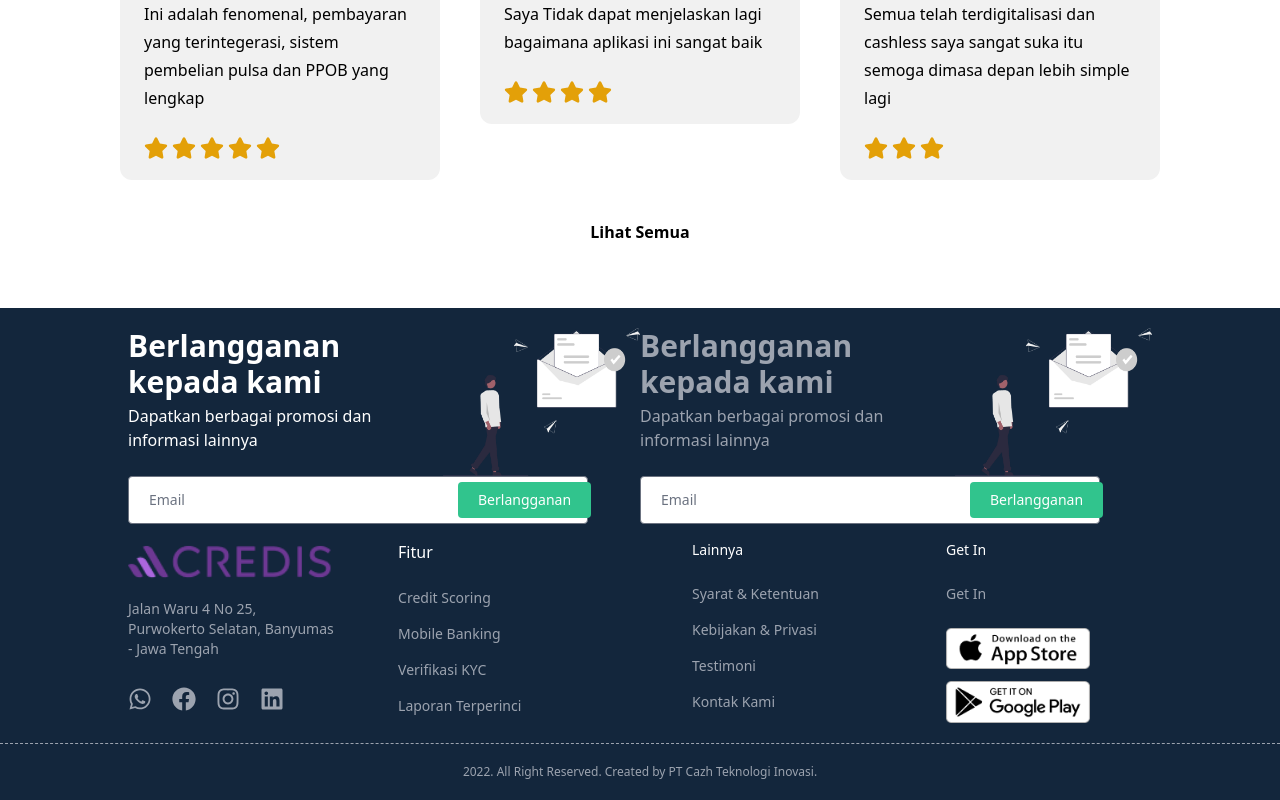
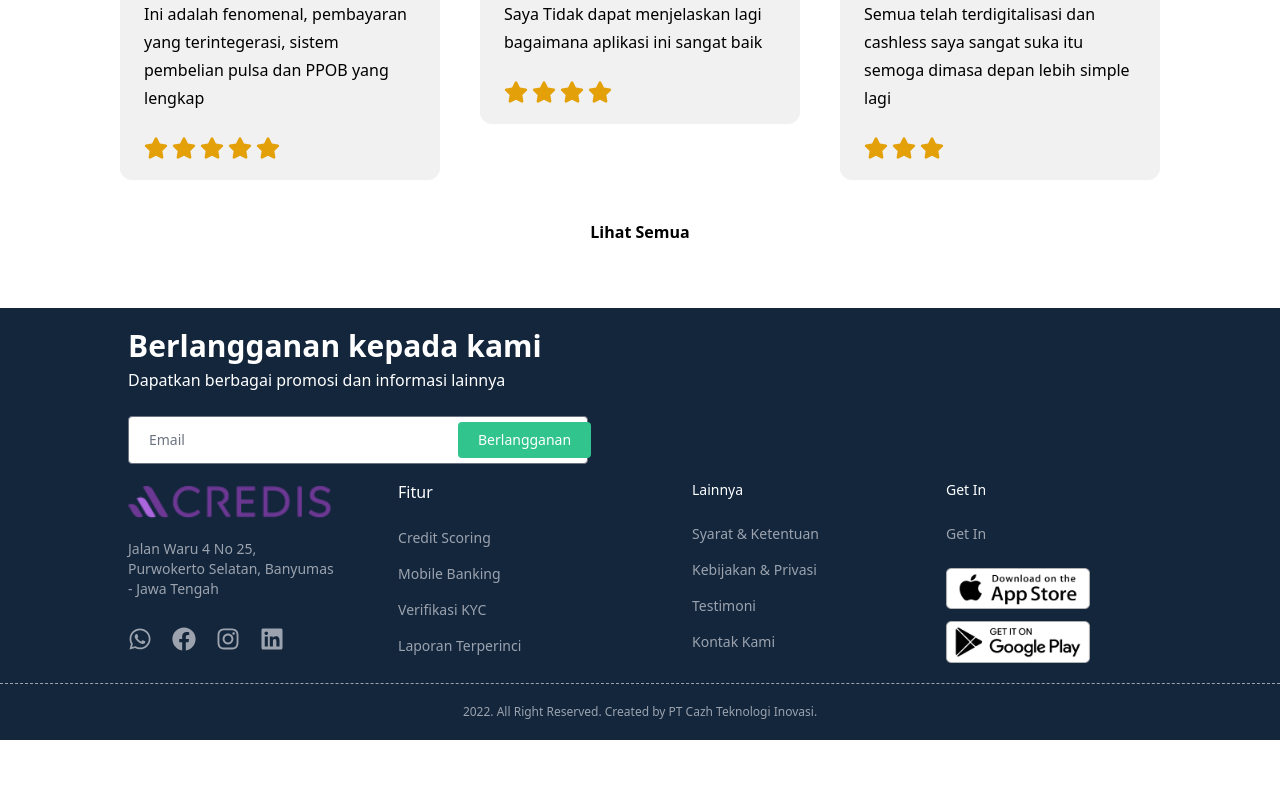
Before and after one commit to faizalajiw/Corebanking-NextJS, a Next.js app: page / in a window 1280 px wide. Shown: the part 3662-4462 px from the top of the page. After the commit the page ends 4402 px from the top, so only its background shows below. Built offline with nearby package versions, Linux system fonts and the light colour scheme.

Commit message:
edit subs

```diff
--- a/components/Subs/index.jsx
+++ b/components/Subs/index.jsx
@@ -24,33 +24,6 @@ export const Subs = () => {
           </button>
         </form>
       </div>
-      <div className="container hidden md:flex">
-        <img src="img/subscribe.png" alt="" className=" w-80" />
-      </div>
-      <div className="container flex-[160%] text-center md:text-left">
-        <h1 className="font-bold text-3xl pb-1 text-gray-400">
-          Berlangganan kepada kami
-        </h1>
-        <p className="pb-6 text-gray-400">
-          Dapatkan berbagai promosi dan informasi lainnya
-        </p>
-        <form
-          action=""
-          className="flex justify-center content-center gap-3 md:relative md:justify-start md:content-start"
-        >
-          <input
-            type="text"
-            placeholder="Email"
-            className="text-gray-400 bg-white px-5 text-sm rounded h-12 w-72 md:absolute md:w-[460px]"
-          />
-          <button className="px-5 py-3 md:py-2 rounded text-white bg-green-400  top-[6px] left-[158px] text-sm md:absolute md:left-[330px]">
-            Berlangganan
-          </button>
-        </form>
-      </div>
-      <div className="container hidden md:flex">
-        <img src="img/subscribe.png" alt="" className=" w-80" />
-      </div>
     </div>
   );
 };
--- a/pages/kontak/Kontak.jsx
+++ b/pages/kontak/Kontak.jsx
@@ -1,15 +1,15 @@
 import React from "react";
-import { Navbar } from "../../components/Navbar";
 import { Footer } from "../../components/Footer";
 import { Subs } from "../../components/Subs";
 import { GoMail, GoLocation } from "react-icons/go";
 import { AiOutlinePhone } from "react-icons/ai";
 import { Map } from "../../components/Map";
+import { Header } from "../../components/Header";
 
 export default function () {
   return (
     <div className="bg-white">
-      {/* <Navbar/> */}
+      <Header />
       <div className=" md:flex">
         <div className="my-3 px-3 flex flex-col gap-3 md:flex-1 md:pl-32">
           <div className="container flex flex-col md:flex-none md:w-[700px]">
```
Also changed, not shown: pages/blog/detail/DetailBlog.jsx (added).
